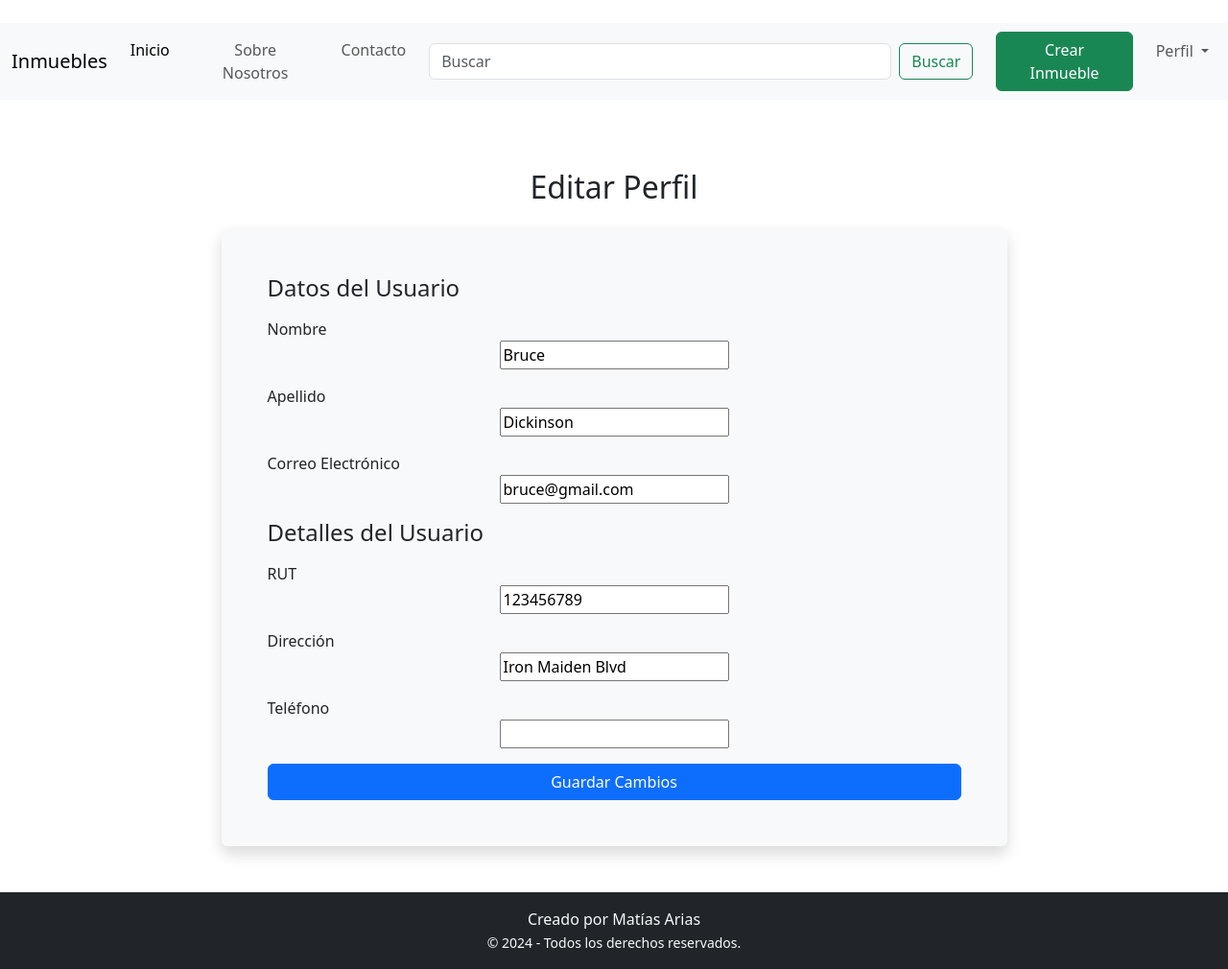
After one commit to Matias311/Pagina-Arrendar-Deptos, a Django app: page /accounts/edit_perfil in a window 1280 px wide. The commit adds this page. Shown: the whole page at 96% size. Run offline with Django 5.2, Linux system fonts and the light colour scheme; a user stored in the database is signed in; data comes from the database, SQL or seed files in the repository; parts of the project's set-up code (start-up, migrations or seed data) failed here and were passed over.

Commit message:
[FEAT] agregado de los template de contacto, footer, perfil, editar pefil. Agregado de la modificacion del perfil y tambien la vista. Creacion del model de contacto y su formulario

```diff
--- /dev/null
+++ b/m7_python/forms.py
@@ -0,0 +1,42 @@
+from django import forms
+from django.contrib.auth.models import User
+from django.contrib.auth.forms import UserCreationForm
+from .models import Detalle_Usuario, Contacto
+
+# Creación de formulario para crear usuario
+
+
+class RegisterForm(UserCreationForm):
+    email = forms.EmailField(required=True)
+
+    class Meta:
+        model = User
+        fields = ('username', 'first_name', 'last_name', 'email',
+                  'password1', 'password2')
+
+
+# Creacion de formulario para crear el detalle del usuario
+class DetalleUserForm(forms.ModelForm):
+    class Meta:
+        model = Detalle_Usuario
+        fields = ['rut', 'direccion', 'telefono', 'tipo_usuario']
+
+
+# Edicion del usuario
+class UserEditForm(forms.ModelForm):
+    class Meta:
+        model = User
+        fields = ['first_name', 'last_name', 'email']
+
+
+# Edicion del detalle usuario
+class DetalleUserEditForm(forms.ModelForm):
+    class Meta:
+        model = Detalle_Usuario
+        fields = ['rut', 'direccion', 'telefono']
+
+
+class ContactoForm(forms.ModelForm):
+    class Meta:
+        model = Contacto
+        fields = ['email', 'nombre', 'apellido', 'mensaje']
--- a/m7_python/services.py
+++ b/m7_python/services.py
@@ -125,3 +125,18 @@ def eliminar_inmueble_db(id_inmueble: str) -> dict:
         }
     except Exception as e:
         print(e)
+
+
+# Buscar usuario
+def encontrar_crear_usuario(user) -> None:
+    try:
+        user_profile, created = Detalle_Usuario.objects.get_or_create(
+            usuario=user)
+        if created:
+            print("Se creo un nuevo perfil del usuario")
+        else:
+            print("El perfil ya existia")
+        return user_profile
+    except Exception as e:
+        print(e)
+        return None
--- a/m7_python/templates/base.html
+++ b/m7_python/templates/base.html
@@ -17,6 +17,7 @@
       {% block 'navbar' %} {% include 'navbar.html' %} {% endblock %}
     </header>
     <main class="container my-5">{% block 'content' %} {% endblock %}</main>
+    {% block 'footer' %} {% include 'footer.html' %} {% endblock %}
     <script src="../static/js/main.js"></script>
     <script
       src="https://cdn.jsdelivr.net/npm/bootstrap@5.3.3/dist/js/bootstrap.bundle.min.js"
--- /dev/null
+++ b/m7_python/templates/editar_perfil.html
@@ -0,0 +1,73 @@
+{% extends 'base.html' %} {% block 'content' %}
+<div class="container d-flex justify-content-center align-items-center">
+  <div class="w-75">
+    <h2 class="text-center mb-4">Editar Perfil</h2>
+    <form method="post" class="bg-light p-5 rounded shadow">
+      {% csrf_token %}
+
+      <h4 class="mb-3">Datos del Usuario</h4>
+      <div class="mb-3">
+        <label for="{{ form_usuario.first_name.id_for_label }}">Nombre</label>
+        <div class="text-center">
+          {{ form_usuario.first_name }} {% if form_usuario.first_name.errors %}
+          <div class="text-danger">{{ form_usuario.first_name.errors }}</div>
+          {% endif %}
+        </div>
+      </div>
+
+      <div class="mb-3">
+        <label for="{{ form_usuario.last_name.id_for_label }}">Apellido</label>
+        <div class="text-center">
+          {{ form_usuario.last_name }} {% if form_usuario.last_name.errors %}
+          <div class="text-danger">{{ form_usuario.last_name.errors }}</div>
+          {% endif %}
+        </div>
+      </div>
+
+      <div class="mb-3">
+        <label for="{{ form_usuario.email.id_for_label }}"
+          >Correo Electrónico</label
+        >
+        <div class="text-center">
+          {{ form_usuario.email }} {% if form_usuario.email.errors %}
+          <div class="text-danger">{{ form_usuario.email.errors }}</div>
+          {% endif %}
+        </div>
+      </div>
+
+      <h4 class="mb-3">Detalles del Usuario</h4>
+
+      <div class="mb-3">
+        <label for="{{ form_detalle.rut.id_for_label }}">RUT</label>
+        <div class="text-center">
+          {{ form_detalle.rut }} {% if form_detalle.rut.errors %}
+          <div class="text-danger">{{ form_detalle.rut.errors }}</div>
+          {% endif %}
+        </div>
+      </div>
+
+      <div class="mb-3">
+        <label for="{{ form_detalle.direccion.id_for_label }}">Dirección</label>
+        <div class="text-center">
+          {{ form_detalle.direccion }} {% if form_detalle.direccion.errors %}
+          <div class="text-danger">{{ form_detalle.direccion.errors }}</div>
+          {% endif %}
+        </div>
+      </div>
+
+      <div class="mb-3">
+        <label for="{{ form_detalle.telefono.id_for_label }}">Teléfono</label>
+        <div class="text-center">
+          {{ form_detalle.telefono }} {% if form_detalle.telefono.errors %}
+          <div class="text-danger">{{ form_detalle.telefono.errors }}</div>
+          {% endif %}
+        </div>
+      </div>
+
+      <button type="submit" class="btn btn-primary w-100">
+        Guardar Cambios
+      </button>
+    </form>
+  </div>
+</div>
+{% endblock %}
--- /dev/null
+++ b/m7_python/templates/footer.html
@@ -0,0 +1,6 @@
+<footer class="bg-dark text-light py-3 mt-auto">
+  <div class="container text-center">
+    <p class="mb-0">Creado por Matías Arias</p>
+    <small>&copy; 2024 - Todos los derechos reservados.</small>
+  </div>
+</footer>
--- a/m7_python/templates/navbar.html
+++ b/m7_python/templates/navbar.html
@@ -1,42 +1,78 @@
-<nav class="navbar navbar-expand-lg bg-body-tertiary">
-  <div class="container-fluid align-items-center">
-    <a class="navbar-brand h4 mb-0" href="#">Inmuebles</a>
+<nav class="navbar navbar-expand-lg navbar-light bg-light">
+  <div class="container-fluid justify-content-between">
+    <a class="navbar-brand h4 mb-0" href="{% url 'home' %}">Inmuebles</a>
     <button
       class="navbar-toggler"
       type="button"
       data-bs-toggle="collapse"
-      data-bs-target="#navbarSupportedContent"
-      aria-controls="navbarSupportedContent"
+      data-bs-target="#navbarNav"
+      aria-controls="navbarNav"
       aria-expanded="false"
       aria-label="Toggle navigation"
     >
       <span class="navbar-toggler-icon"></span>
     </button>
-    <div class="collapse navbar-collapse" id="navbarSupportedContent">
-      <ul class="navbar-nav me-auto mb-2 mb-lg-0">
+    <div class="collapse navbar-collapse" id="navbarNav">
+      <ul class="navbar-nav me-auto mb-0">
         <li class="nav-item">
-          <a class="nav-link active" aria-current="page" href="#">Inicio</a>
+          <a
+            class="nav-link active me-3"
+            aria-current="page"
+            href="{% url 'home' %}"
+            >Inicio</a
+          >
         </li>
         <li class="nav-item">
-          <a class="nav-link" href="#">Contacto</a>
+          <a class="nav-link me-3" href="{% url 'sobre_nosotros' %}"
+            >Sobre Nosotros</a
+          >
         </li>
-        <li class="nav-item"></li>
-          <a class="nav-link" href="#">Sobre Nosotros</a>
+        <li class="nav-item">
+          <a class="nav-link me-3" href="{% url 'contacto' %}">Contacto</a>
         </li>
       </ul>
-      <form class="d-flex ms-auto" role="search">
+      <form class="d-flex me-4 w-50" role="search">
         <input
           class="form-control me-2"
           type="search"
-          placeholder="Search"
-          aria-label="Search"
+          placeholder="Buscar"
+          aria-label="Buscar"
         />
-        <button class="btn btn-outline-success" type="submit">Search</button>
+        <button class="btn btn-outline-success" type="submit">Buscar</button>
       </form>
-      <ul class="navbar-nav ms-3 mb-2 mb-lg-0">
+      <ul class="navbar-nav ms-auto mb-0">
         {% if user.is_authenticated %}
         <li class="nav-item">
-          <a class="nav-link" href="#" onclick="cerrar_sesion(event)"
+          {% if user.detalle_usuario.tipo_usuario == 'Arrendador' %}
+          <a class="btn btn-success me-3" href="#"> Crear Inmueble </a>
+          {% else %}
+          <a class="btn btn-primary me-3" href="#"> Ver Inmuebles </a>
+          {% endif %}
+        </li>
+        <li class="nav-item dropdown">
+          <a
+            class="nav-link dropdown-toggle"
+            href="#"
+            id="navbarDropdown"
+            role="button"
+            data-bs-toggle="dropdown"
+            aria-expanded="false"
+          >
+            Perfil
+          </a>
+          <ul
+            class="dropdown-menu dropdown-menu-end"
+            aria-labelledby="navbarDropdown"
+          >
+            <li>
+              <a class="dropdown-item" href="{% url 'perfil' %}">Ver Perfil</a>
+            </li>
+            <li><hr class="dropdown-divider" /></li>
+            <li>
+              <a
+                class="dropdown-item text-danger"
+                href="#"
+                onclick="cerrar_sesion(event)"
                 >Cerrar Sesión</a
               >
               <form
@@ -48,9 +84,13 @@
                 {% csrf_token %}
               </form>
             </li>
+          </ul>
+        </li>
         {% else %}
         <li class="nav-item">
-          <a class="nav-link" href="{% url 'login' %}">Iniciar Sesión</a>
+          <a class="btn btn-outline-primary" href="{% url 'login' %}"
+            >Iniciar Sesión</a
+          >
         </li>
         {% endif %}
       </ul>
--- a/m7_python/urls.py
+++ b/m7_python/urls.py
@@ -3,4 +3,10 @@ from . import views
 
 urlpatterns = [
     path('', views.home, name='home'),
+    path('accounts/register', views.register, name='register'),
+    path('registration/tipo_usuario', views.tipoUsuario, name='tipo_usuario'),
+    path('accounts/perfil', views.ver_perfil, name='perfil'),
+    path('accounts/edit_perfil', views.editar_perfil, name='editar_perfil'),
+    path('sobre_nosotros', views.sobre_nosotros, name='sobre_nosotros'),
+    path('contacto', views.contacto, name='contacto')
 ]
--- a/m7_python/views.py
+++ b/m7_python/views.py
@@ -1,9 +1,77 @@
-from django.shortcuts import render
-from .services import obtener_todos_inmuebles
+from django.shortcuts import render, redirect
+from .services import obtener_todos_inmuebles, encontrar_crear_usuario
+from .forms import RegisterForm, DetalleUserForm, UserEditForm, DetalleUserEditForm, ContactoForm
+from django.contrib.auth import login
+from django.contrib.auth.decorators import login_required
 
 # Define la vista home
 
 
-def home(request):
+def home(req):
     inmuebles = obtener_todos_inmuebles()
-    return render(request, 'home.html', {'inmuebles': inmuebles})
+    return render(req, 'home.html', {'inmuebles': inmuebles})
+
+
+def register(req):
+    if req.method == 'POST':
+        form = RegisterForm(req.POST)
+        if form.is_valid():
+            user = form.save()
+            login(req, user)
+            return redirect('tipo_usuario')
+    else:
+        form = RegisterForm()
+    return render(req, 'registration/register.html', {'form': form})
+
+
+@login_required
+def tipoUsuario(req):
+    user_profile = encontrar_crear_usuario(req.user)
+    if req.method == 'POST':
+        form = DetalleUserForm(req.POST, instance=user_profile)
+        if form.is_valid():
+            form.save()
+            return redirect('home')
+    else:
+        form = DetalleUserForm(instance=user_profile)
+    return render(req, 'registration/tipo_usuario.html', {'form': form})
+
+
+@login_required
+def ver_perfil(req):
+    user = req.user
+    perfil = encontrar_crear_usuario(req.user)
+
+    return render(req, 'perfil.html', {'user': user, 'perfil': perfil})
+
+
+@login_required
+def editar_perfil(req):
+    user = req.user
+    user_detalle = encontrar_crear_usuario(user)
+    if req.method == 'POST':
+        form_usuario = UserEditForm(req.POST, instance=user)
+        form_detalle = DetalleUserEditForm(req.POST, instance=user_detalle)
+        if form_usuario.is_valid() and form_detalle.is_valid():
+            form_usuario.save()
+            form_detalle.save()
+            return redirect('perfil')
+    else:
+        form_usuario = UserEditForm(instance=user)
+        form_detalle = DetalleUserEditForm(instance=user_detalle)
+    return render(req, 'editar_perfil.html', {'form_usuario': form_usuario, 'form_detalle': form_detalle})
+
+
+def sobre_nosotros(req):
+    return render(req, 'sobre_nosotros.html', {})
+
+
+def contacto(req):
+    if req.method == 'POST':
+        form = ContactoForm(req.POST)
+        if form.is_valid():
+            form.save()
+            return redirect('home')
+    else:
+        form = ContactoForm()
+    return render(req, 'contacto.html', {'form': form})
```
Also changed, not shown: m7_python/models.py (+10 -1 lines), m7_python/templates/contacto.html (added, +37 -0 lines), m7_python/templates/perfil.html (added, +33 -0 lines), m7_python/templates/registration/login.html (+48 -19 lines), m7_python/templates/registration/register.html (added, +71 -0 lines), m7_python/templates/registration/tipo_usuario.html (added, +51 -0 lines), m7_python/templates/sobre_nosotros.html (added, +34 -0 lines), m7_python/migrations/0013_alter_detalle_usuario_tipo_usuario.py (added), m7_python/migrations/0014_contacto.py (added). Lines whose indentation alone changed are shown as unchanged.
